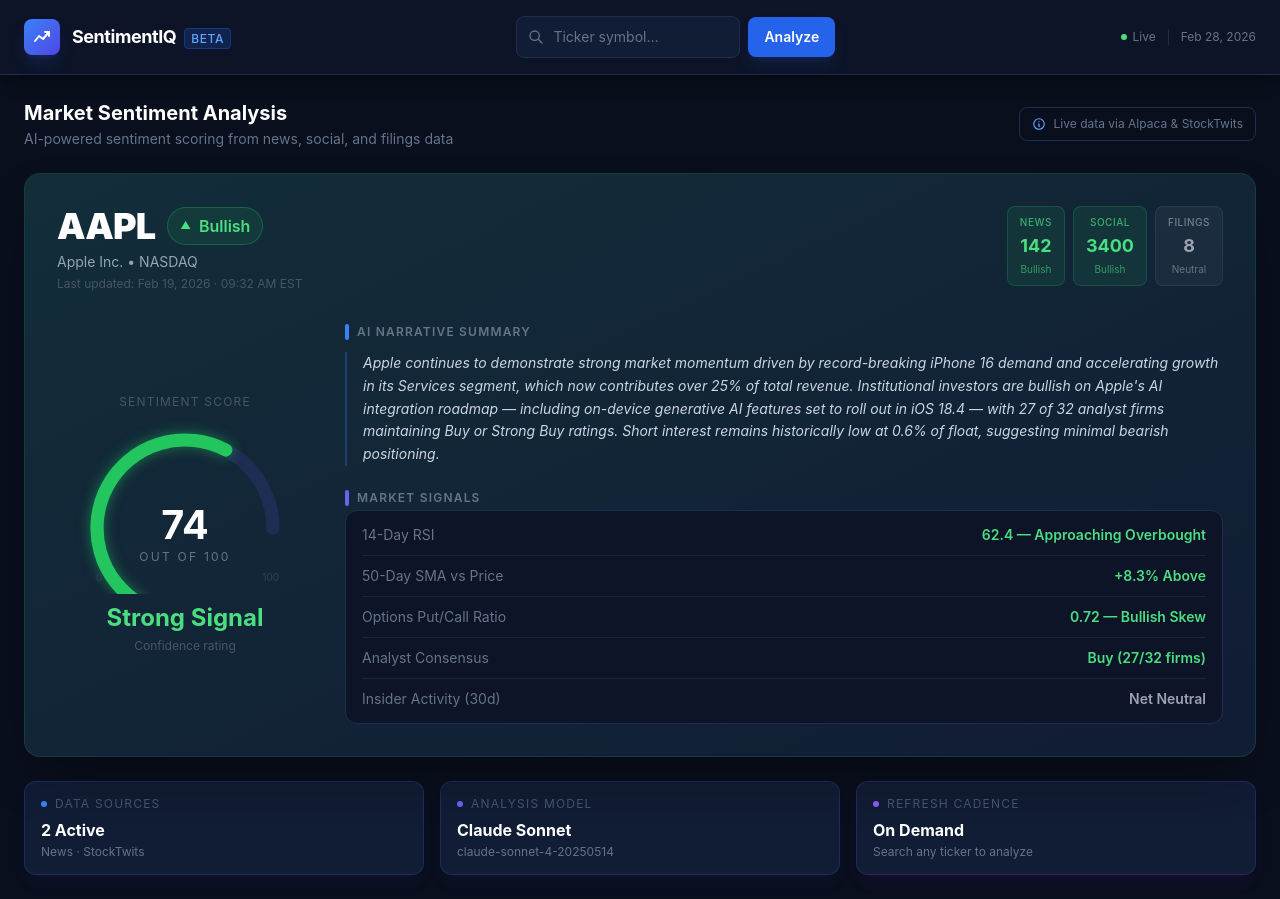
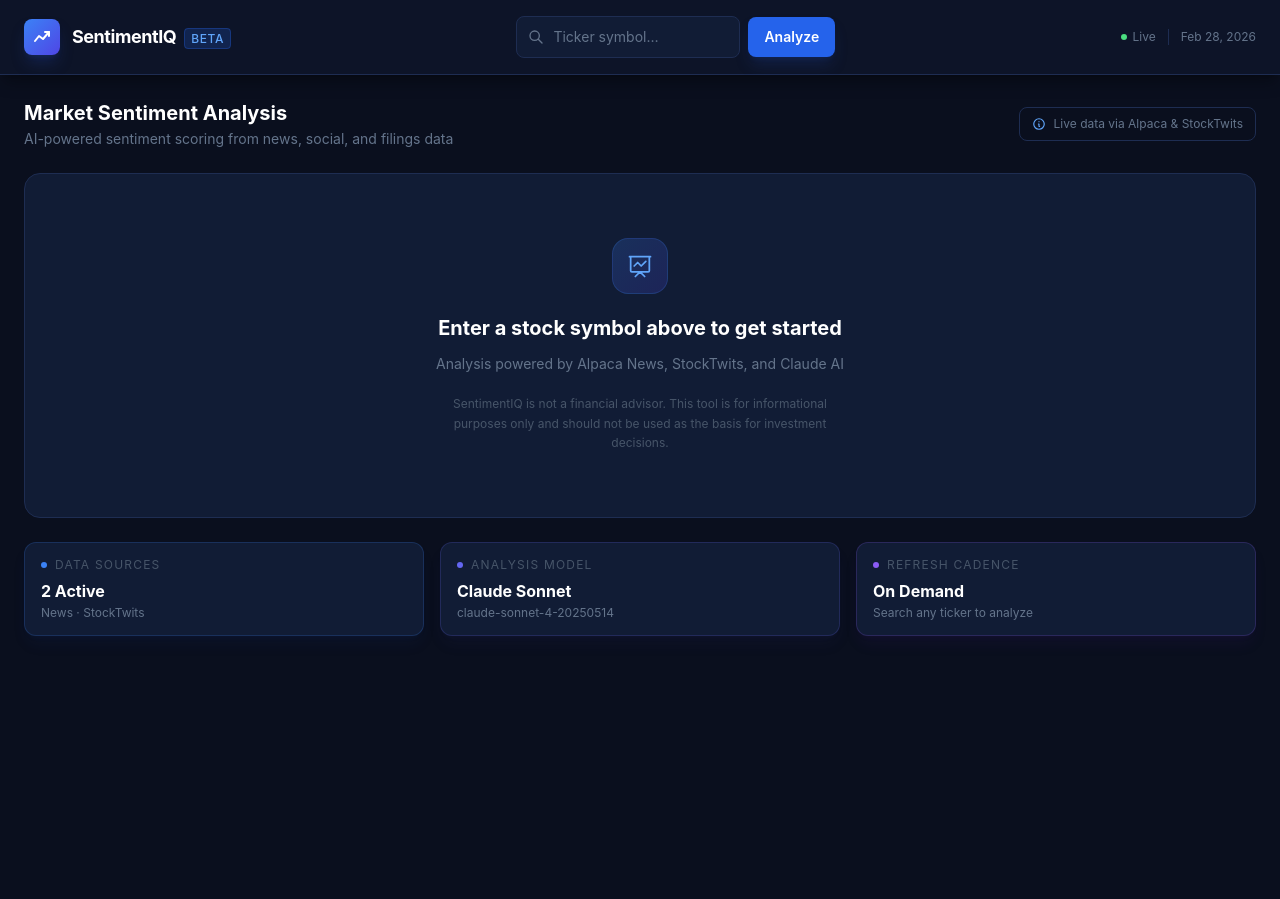
Before and after one commit to bostoncomputer/market-sentiment-dashboard, a Next.js app: page / in a window 1280 px wide. After the commit the page ends 800 px from the top, so only its background shows below. Built offline with nearby package versions, Linux system fonts and the light colour scheme.

Commit message:
add stock price display and empty startup state

```diff
--- /dev/null
+++ b/app/api/price/route.ts
@@ -0,0 +1,57 @@
+import { NextRequest, NextResponse } from "next/server";
+
+export async function GET(request: NextRequest) {
+  const { searchParams } = new URL(request.url);
+  const ticker = searchParams.get("ticker");
+
+  if (!ticker) {
+    return NextResponse.json({ error: "ticker is required" }, { status: 400 });
+  }
+
+  const apiKey = process.env.ALPACA_API_KEY;
+  const apiSecret = process.env.ALPACA_API_SECRET;
+  if (!apiKey || !apiSecret) {
+    return NextResponse.json(
+      { error: "Alpaca credentials not configured" },
+      { status: 500 }
+    );
+  }
+
+  try {
+    const res = await fetch(
+      `https://data.alpaca.markets/v2/stocks/${encodeURIComponent(
+        ticker.toUpperCase()
+      )}/snapshot`,
+      {
+        headers: {
+          "APCA-API-KEY-ID": apiKey,
+          "APCA-API-SECRET-KEY": apiSecret,
+        },
+        cache: "no-store",
+      }
+    );
+
+    if (!res.ok) {
+      return NextResponse.json(
+        { error: "Failed to fetch price from Alpaca" },
+        { status: res.status }
+      );
+    }
+
+    const data = await res.json();
+
+    const price: number | null = data.latestTrade?.p ?? data.latestQuote?.bp ?? null;
+    const prevClose: number | null = data.prevDailyBar?.c ?? null;
+    const change =
+      price !== null && prevClose !== null ? price - prevClose : null;
+    const changePercent =
+      change !== null && prevClose ? (change / prevClose) * 100 : null;
+
+    return NextResponse.json({ price, change, changePercent });
+  } catch {
+    return NextResponse.json(
+      { error: "Failed to fetch price" },
+      { status: 500 }
+    );
+  }
+}
--- a/app/page.tsx
+++ b/app/page.tsx
@@ -6,12 +6,12 @@
 import { SentimentData } from "@/components/SentimentCard";
 
 export default function Home() {
-  const [activeTicker, setActiveTicker] = useState("AAPL");
-  const [sentimentData, setSentimentData] = useState<SentimentData>(
-    getSentimentData("AAPL")
-  );
+  const [activeTicker, setActiveTicker] = useState("");
+  const [sentimentData, setSentimentData] = useState<SentimentData | null>(null);
   const [news, setNews] = useState<NewsArticle[]>([]);
   const [stocktwits, setStocktwits] = useState<StockTwitsMessage[]>([]);
+  const [price, setPrice] = useState<number | null>(null);
+  const [priceChange, setPriceChange] = useState<number | null>(null);
   const [isLoading, setIsLoading] = useState(false);
   const [isAnalyzing, setIsAnalyzing] = useState(false);
 
@@ -19,28 +19,37 @@
     if (ticker === activeTicker) return;
     setIsLoading(true);
     setActiveTicker(ticker);
-    // Show placeholder immediately while we fetch
-    setSentimentData(getSentimentData(ticker));
+    setSentimentData(null);
     setNews([]);
     setStocktwits([]);
+    setPrice(null);
+    setPriceChange(null);
 
     let fetchedNews: NewsArticle[] = [];
     let fetchedStocktwits: StockTwitsMessage[] = [];
 
-    // Step 1: Fetch news + StockTwits
+    // Step 1: Fetch news, StockTwits, and price in parallel
     try {
-      const res = await fetch(
-        `/api/sentiment-data?ticker=${encodeURIComponent(ticker)}`
-      );
-      if (res.ok) {
-        const data = await res.json();
+      const [sentRes, priceRes] = await Promise.all([
+        fetch(`/api/sentiment-data?ticker=${encodeURIComponent(ticker)}`),
+        fetch(`/api/price?ticker=${encodeURIComponent(ticker)}`),
+      ]);
+
+      if (sentRes.ok) {
+        const data = await sentRes.json();
         fetchedNews = data.news ?? [];
         fetchedStocktwits = data.stocktwits ?? [];
         setNews(fetchedNews);
         setStocktwits(fetchedStocktwits);
       }
+
+      if (priceRes.ok) {
+        const priceData = await priceRes.json();
+        setPrice(priceData.price ?? null);
+        setPriceChange(priceData.change ?? null);
+      }
     } catch {
-      // proceed with empty arrays; Claude will note data is sparse
+      // proceed with empty data; Claude will note data is sparse
     } finally {
       setIsLoading(false);
     }
@@ -58,7 +67,6 @@
 
       const analyzed = await res.json();
 
-      // Derive social sentiment from raw StockTwits vote counts
       const bullishCount = fetchedStocktwits.filter(
         (m) => m.sentiment === "Bullish"
       ).length;
@@ -72,8 +80,10 @@
           ? "Bearish"
           : "Neutral";
 
-      setSentimentData((prev) => ({
-        ...prev,
+      // Use placeholder as a base to get companyName, then override with real analysis
+      const base = getSentimentData(ticker);
+      setSentimentData({
+        ...base,
         score: analyzed.score,
         sentiment: analyzed.rating as SentimentData["sentiment"],
         summary: analyzed.narrative,
@@ -94,13 +104,15 @@
             sentiment: socialSentiment,
           },
         ],
-      }));
+      });
     } catch {
-      // Claude failed — placeholder data remains visible
+      // Claude failed — stay on welcome panel
     } finally {
       setIsAnalyzing(false);
     }
   }
+
+  const isBusy = isLoading || isAnalyzing;
 
   return (
     <div className="flex flex-col min-h-screen bg-[#0a0f1e]">
@@ -134,30 +146,20 @@
           </div>
         </div>
 
-        {/* Sentiment Card */}
-        <div
-          className={`relative transition-all duration-300 ${
-            isLoading ? "opacity-40 scale-[0.99]" : "opacity-100 scale-100"
-          }`}
-        >
+        {/* Main content: welcome panel or sentiment card */}
+        {sentimentData === null ? (
+          <WelcomePanel isBusy={isBusy} ticker={activeTicker} />
+        ) : (
+          <div className="relative">
             <SentimentCard
               data={sentimentData}
               news={news}
               stocktwits={stocktwits}
+              price={price}
+              priceChange={priceChange}
             />
-
-          {/* Claude analyzing overlay */}
-          {isAnalyzing && (
-            <div className="absolute inset-0 flex items-center justify-center rounded-2xl bg-[#0a0f1e]/70 backdrop-blur-sm">
-              <div className="flex flex-col items-center gap-3">
-                <div className="w-8 h-8 rounded-full border-2 border-blue-500 border-t-transparent animate-spin" />
-                <span className="text-sm font-medium text-slate-300">
-                  Claude is analyzing {activeTicker}&hellip;
-                </span>
-              </div>
           </div>
         )}
-        </div>
 
         {/* Bottom stats row */}
         <div className="grid grid-cols-1 sm:grid-cols-3 gap-4">
@@ -183,6 +185,55 @@
       </main>
     </div>
   );
+}
+
+function WelcomePanel({ isBusy, ticker }: { isBusy: boolean; ticker: string }) {
+  return (
+    <div className="flex flex-col items-center justify-center rounded-2xl border border-[#1e2d52] bg-[#111c35] px-6 py-16 text-center min-h-[320px]">
+      {isBusy ? (
+        <div className="flex flex-col items-center gap-4">
+          <div className="w-10 h-10 rounded-full border-2 border-blue-500 border-t-transparent animate-spin" />
+          <p className="text-slate-300 font-medium">
+            {isAnalyzingLabel(ticker)}
+          </p>
+        </div>
+      ) : (
+        <div className="flex flex-col items-center gap-3 max-w-md">
+          <div className="w-14 h-14 rounded-2xl bg-gradient-to-br from-blue-500/20 to-indigo-600/20 border border-blue-500/20 flex items-center justify-center mb-2">
+            <svg
+              className="w-7 h-7 text-blue-400"
+              fill="none"
+              stroke="currentColor"
+              viewBox="0 0 24 24"
+            >
+              <path
+                strokeLinecap="round"
+                strokeLinejoin="round"
+                strokeWidth={1.5}
+                d="M7 12l3-3 3 3 4-4M8 21l4-4 4 4M3 4h18M4 4h16v12a1 1 0 01-1 1H5a1 1 0 01-1-1V4z"
+              />
+            </svg>
+          </div>
+          <h3 className="text-xl font-bold text-white">
+            Enter a stock symbol above to get started
+          </h3>
+          <p className="text-sm text-slate-500">
+            Analysis powered by Alpaca News, StockTwits, and Claude AI
+          </p>
+          <p className="text-xs text-slate-600 mt-2 leading-relaxed max-w-sm">
+            SentimentIQ is not a financial advisor. This tool is for
+            informational purposes only and should not be used as the basis for
+            investment decisions.
+          </p>
+        </div>
+      )}
+    </div>
+  );
+}
+
+function isAnalyzingLabel(ticker: string) {
+  if (!ticker) return "Loading…";
+  return `Analyzing ${ticker}…`;
 }
 
 function StatCard({
--- a/components/SentimentCard.tsx
+++ b/components/SentimentCard.tsx
@@ -43,6 +43,8 @@
   data: SentimentData;
   news?: NewsArticle[];
   stocktwits?: StockTwitsMessage[];
+  price?: number | null;
+  priceChange?: number | null;
 }
 
 function SignalRow({
@@ -201,7 +203,7 @@
   );
 }
 
-export default function SentimentCard({ data, news = [], stocktwits = [] }: SentimentCardProps) {
+export default function SentimentCard({ data, news = [], stocktwits = [], price, priceChange }: SentimentCardProps) {
   const accentColor =
     data.sentiment === "Bullish"
       ? "from-green-500/10 to-transparent"
@@ -229,10 +231,27 @@
         {/* Header */}
         <div className="flex flex-col sm:flex-row sm:items-start justify-between gap-4 mb-8">
           <div>
-            <div className="flex items-center gap-3 mb-1.5">
+            <div className="flex items-center gap-3 mb-1.5 flex-wrap">
               <h1 className="text-4xl font-black tracking-tight text-white">
                 {data.ticker}
               </h1>
+              {price != null && (
+                <div className="flex items-baseline gap-1.5">
+                  <span className="text-2xl font-bold text-slate-200">
+                    ${price.toFixed(2)}
+                  </span>
+                  {priceChange != null && (
+                    <span
+                      className={`text-sm font-semibold ${
+                        priceChange >= 0 ? "text-green-400" : "text-red-400"
+                      }`}
+                    >
+                      {priceChange >= 0 ? "▲" : "▼"}{" "}
+                      {Math.abs(priceChange).toFixed(2)}
+                    </span>
+                  )}
+                </div>
+              )}
               <SentimentBadge sentiment={data.sentiment} size="lg" />
             </div>
             <p className="text-slate-400 text-sm">{data.companyName}</p>
```
Lines whose indentation alone changed are shown as unchanged.
